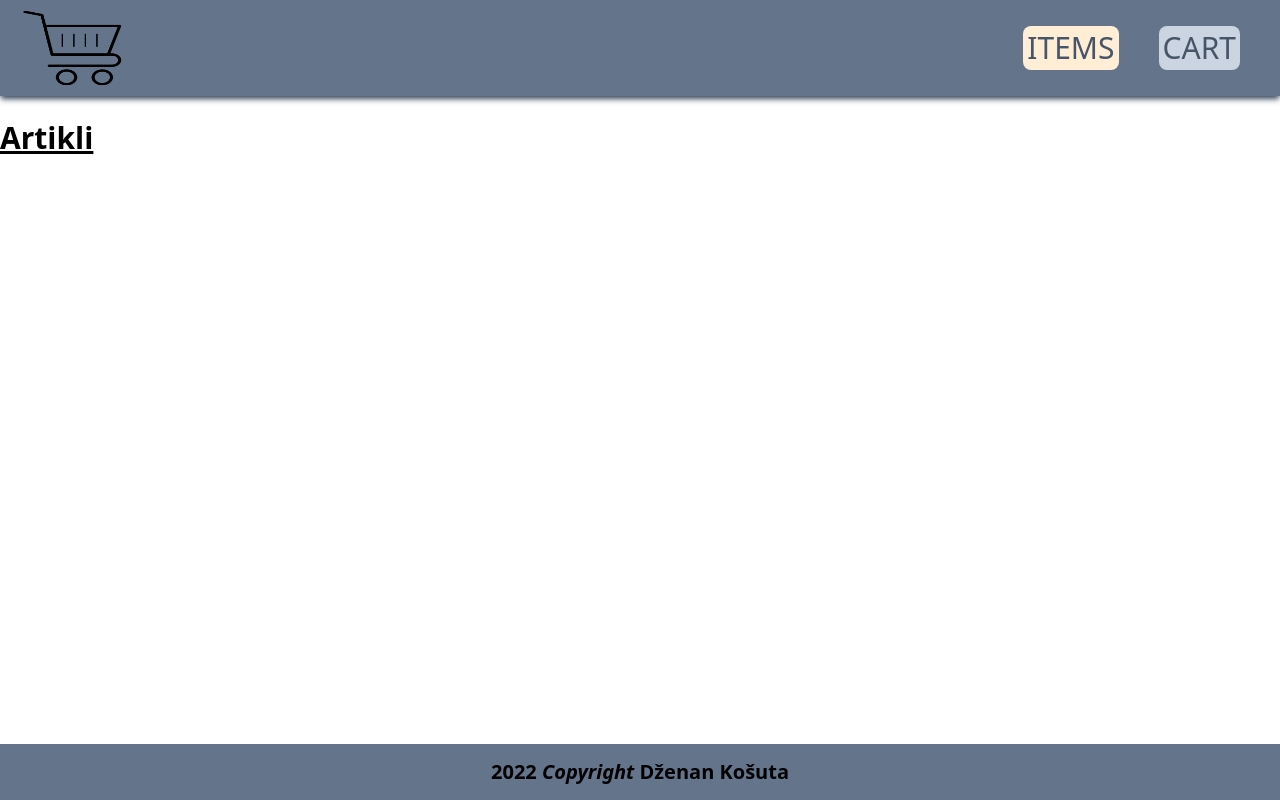
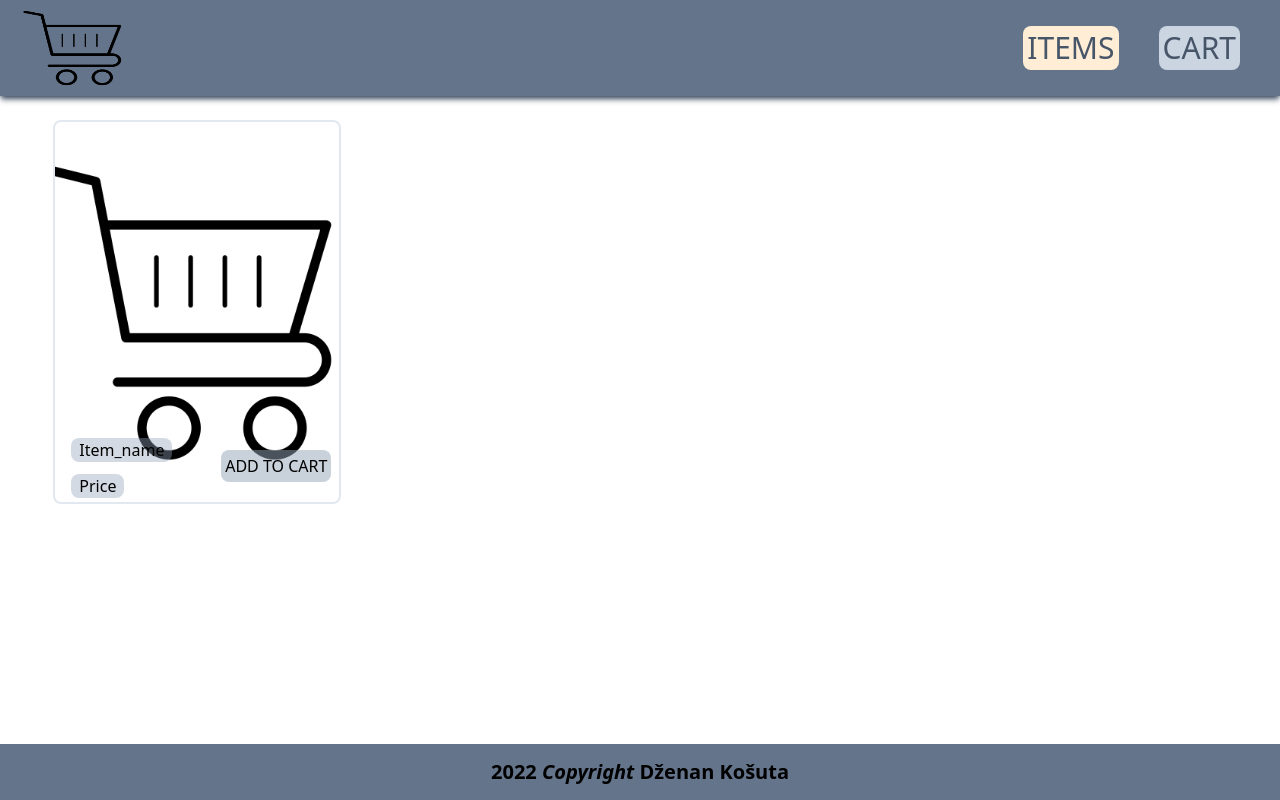
Before and after one commit to dzenankosuta/shopping-cart-app, a React (Create React App) app: page /items in a window 1280 px wide. Built offline with nearby package versions, Linux system fonts and the light colour scheme.

Commit message:
moving card to the items page

```diff
--- /dev/null
+++ b/src/components/cards/ItemCard/ItemCard.js
@@ -0,0 +1,24 @@
+import React from "react";
+
+const ItemCard = () => {
+  return (
+    <div className="w-72 h-96 border-solid border-2 border-slate-200 relative rounded-lg">
+      <img
+        src={require(`../../../images/logo.png`)}
+        alt="item_image"
+        className="w-full h-full absolute top-0 z-10 object-cover"
+      />
+      <p className="absolute bottom-10 left-4 z-20 px-2 cursor-default bg-slate-400/[.4] rounded-lg">
+        Item_name
+      </p>
+      <p className="absolute bottom-1 left-4 z-20 px-2 cursor-default bg-slate-400/[.4] rounded-lg">
+        Price
+      </p>
+      <button className="absolute bottom-5 right-2 z-20 cursor-pointer bg-slate-400/[.5] p-1 rounded-lg">
+        ADD TO CART
+      </button>
+    </div>
+  );
+};
+
+export default ItemCard;
--- a/src/components/pages/CartPage/CartPage.js
+++ b/src/components/pages/CartPage/CartPage.js
@@ -1,25 +1,7 @@
 import React from "react";
 
 const CartPage = () => {
-  return (
-    <>
-      <div className="m-auto w-11/12 grid grid-cols-4 gap-4">
-        <div className="w-72 h-96 border-solid border-2 border-slate-200 relative rounded-lg">
-          <img
-            src={require(`../../../images/logo.png`)}
-            alt="item_image"
-            className="w-full h-full absolute top-0 z-10 object-cover"
-          />
-          <p className="absolute bottom-10 left-4 z-20 px-2 bg-slate-400/[.4] rounded-lg">
-            Item_name
-          </p>
-          <p className="absolute bottom-1 left-4 z-20 px-2 bg-slate-400/[.4] rounded-lg">
-            Price
-          </p>
-        </div>
-      </div>
-    </>
-  );
+  return <h1 className="text-3xl font-bold underline">Your Card is Empty</h1>;
 };
 
 export default CartPage;
--- a/src/components/pages/ItemsPage/ItemsPage.js
+++ b/src/components/pages/ItemsPage/ItemsPage.js
@@ -1,7 +1,12 @@
 import React from "react";
+import ItemCard from "../../cards/ItemCard/ItemCard";
 
 const ItemsPage = () => {
-  return <h1 className="text-3xl font-bold underline">Artikli</h1>;
+  return (
+    <div className="m-auto w-11/12 grid grid-cols-4 gap-4">
+      <ItemCard />
+    </div>
+  );
 };
 
 export default ItemsPage;
```
